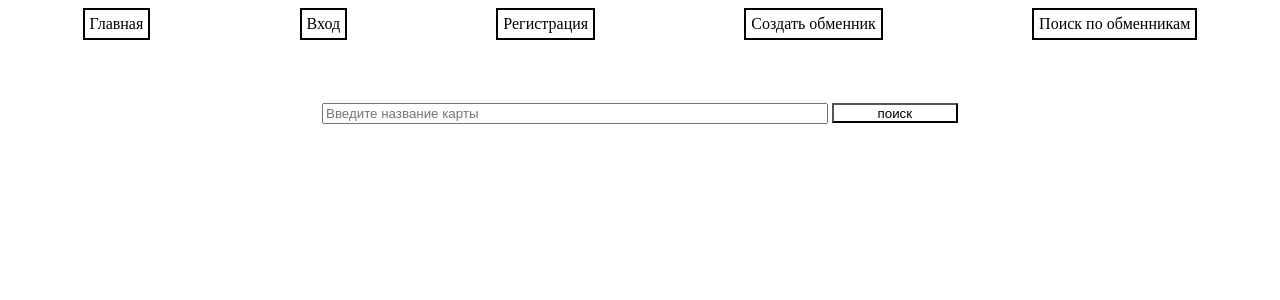
After one commit to Cyber-Cowboy/exchangermtg, a Django app: page /exchangers/search in a window 1280 px wide. The commit adds this page. Shown: the top 300 px of the page. Run offline with Django 3.2, Linux system fonts and the light colour scheme; data that the repository does not hold is empty.

Commit message:
card search added

```diff
--- a/plist/models.py
+++ b/plist/models.py
@@ -21,7 +21,7 @@ class Card(models.Model):
 	foil = models.BooleanField(default=False)
 	alt_art = models.BooleanField(default=False)
 	my_price = models.FloatField(default=0)
-	card_list = models.ForeignKey(CardList, on_delete=models.CASCADE)
+	card_list = models.ForeignKey(CardList, on_delete=models.CASCADE, related_name="cards")
 	condition = models.CharField(max_length=2, choices=[("M","M"),
 												("NM","NM"),
 												("SP","SP"),
--- a/plist/templates/base.html
+++ b/plist/templates/base.html
@@ -19,6 +19,7 @@
 	<a href="{% url 'exchprofile:registration' %}"><div class="pannel">Регистрация</div></a>
 	{%endif%}
 	<a href="{% url 'plist:create_card_list' %}"><div class="pannel">Создать обменник</div></a>
+	<a href="{% url 'plist:card_search' %}"><div class="pannel">Поиск по обменникам</div></a>
 </div>
 </div>
 {%block content%}
--- /dev/null
+++ b/plist/templates/plist/search.html
@@ -0,0 +1,12 @@
+{%extends "base.html"%}
+{%block title%}Search{%endblock%}
+{%block content%}
+<form class="" action="./search" method="get" id="search">
+  <input class="field" type="text" name="query" placeholder="Введите название карты">
+  <input class="submit" type="submit" name="" value="поиск">
+</form>
+{%for cardlist in cardlists%}
+<div><a href="{%url 'plist:card_list' cardlist.id %}">{{cardlist.name}} by {{cardlist.user.username}}</a></div>
+{%endfor%}
+
+{%endblock%}
--- a/plist/urls.py
+++ b/plist/urls.py
@@ -3,6 +3,7 @@ from . import views, api
 
 app_name = "plist"
 urlpatterns = [
+	path("exchangers/search", views.card_search, name="card_search"),
 	path("exchanger/<int:pk>", views.card_list, name="card_list"),
 	path("exchanger/create", views.create_card_list, name="create_card_list"),
 	path("exchanger/create_card", views.create_card, name="create_card"),
--- a/plist/views.py
+++ b/plist/views.py
@@ -1,6 +1,7 @@
 import json
 from django.urls import reverse
 from django.shortcuts import render, get_object_or_404
+from django.db.models import Q
 from django.http import HttpResponseRedirect, HttpResponse
 from django.contrib.auth.decorators import login_required
 from .models import CardList, Card
@@ -13,6 +14,11 @@ def index(request):
 	cardlist = CardList.objects.all()
 	return render(request,
 		"plist/index.html",{"cardlists":cardlist})
+
+def card_search(request):
+	query = request.GET.get("query", "")
+	cardlists = CardList.objects.filter(Q(cards__name__icontains=query))
+	return render(request, "plist/search.html",{"cardlists":cardlists})
 
 def card_list(request, pk):
 	card_list = get_object_or_404(CardList,pk=pk)
--- a/static/plist/style.css
+++ b/static/plist/style.css
@@ -86,3 +86,17 @@ td{
   0% { transform: rotate(0deg); }
   100% { transform: rotate(360deg); }
 }
+#search{
+	text-align: center;
+	margin-top: 5%;
+}
+#search .field{
+	width: 40%;
+}
+#search .submit{
+	width: 10%;
+	height: 20px;
+	border-radius: 0;
+	border-color: black;
+	background-color: white;
+}
```
Also changed, not shown: plist/migrations/0006_auto_20210204_0952.py (added).
